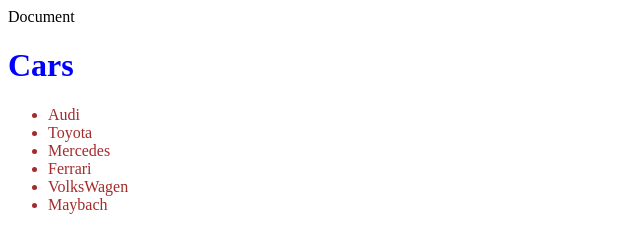
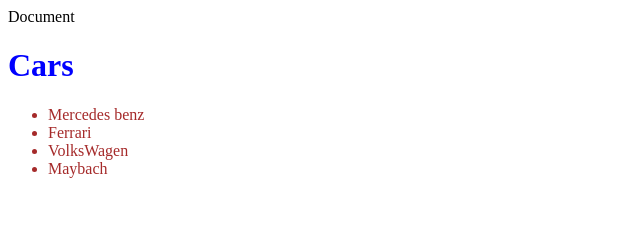
Before and after one commit to eminekale/T138, a plain HTML site: page index.html in a window 1280 px wide. Shown: the whole page, without its empty margins (0-640 px from the left). Drawn offline with Linux system fonts and the light colour scheme.

Commit message:
Update index.html

```diff
--- a/index.html
+++ b/index.html
@@ -9,9 +9,8 @@
 <body>
     <h1>Cars</h1>
     <ul>
-<li>Audi</li>
-<li>Toyota</li>
-<li>Mercedes</li>
+
+<li>Mercedes benz</li>
 <li>Ferrari</li>
 <li>VolksWagen</li>
 <li>Maybach</li>
```
